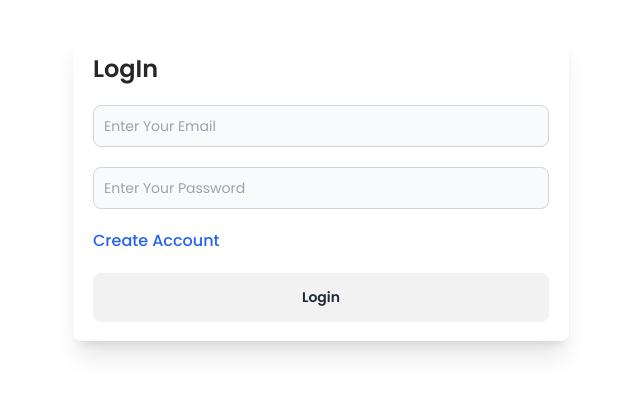
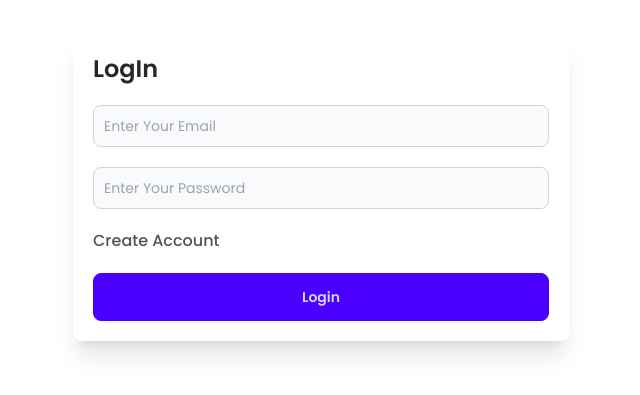
Before and after one commit to malikahad22/auth_boilerPlate, a React (Create React App) app: page / in a window 1280 px wide. Shown: the part 213-608 px from the top of the page, without its empty margins (319-959 px from the left). Built offline with nearby package versions, Linux system fonts and the light colour scheme.

Commit message:
initial commit

```diff
--- a/src/pages/login/page.jsx
+++ b/src/pages/login/page.jsx
@@ -48,8 +48,8 @@ const Page = () => {
                 <h1 className='text-2xl font-semibold text-zinc-800'>LogIn</h1>
                 <input required className="bg-gray-50 border outline-none border-gray-300 text-gray-900 text-sm rounded-lg focus:ring-blue-500 focus:border-blue-500 block w-full p-2.5 dark:bg-gray-700 dark:border-gray-600 dark:placeholder-gray-400 dark:text-white dark:focus:ring-blue-500 dark:focus:border-blue-500" type="email" placeholder='Enter Your Email' value={email} onChange={(e) => { setEmail(e.target.value) }} />
                 <input required className="bg-gray-50 border outline-none border-gray-300 text-gray-900 text-sm rounded-lg focus:ring-blue-500 focus:border-blue-500 block w-full p-2.5 dark:bg-gray-700 dark:border-gray-600 dark:placeholder-gray-400 dark:text-white dark:focus:ring-blue-500 dark:focus:border-blue-500" type="Password" placeholder='Enter Your Password' value={password} onChange={(e) => { setPassword(e.target.value) }} />
-                <Link to={'/signup'} className="font-medium text-blue-600 hover:underline dark:text-primary-500">Create Account</Link>
-                <button className="btn" onClick={userData}>Login</button>
+                <Link to={'/signup'} className="font-medium text-zinc-600 hover:underline dark:text-primary-500">Create Account</Link>
+                <button className="btn btn-primary" onClick={userData}>Login</button>
             </form>
         </div>
     )
```
